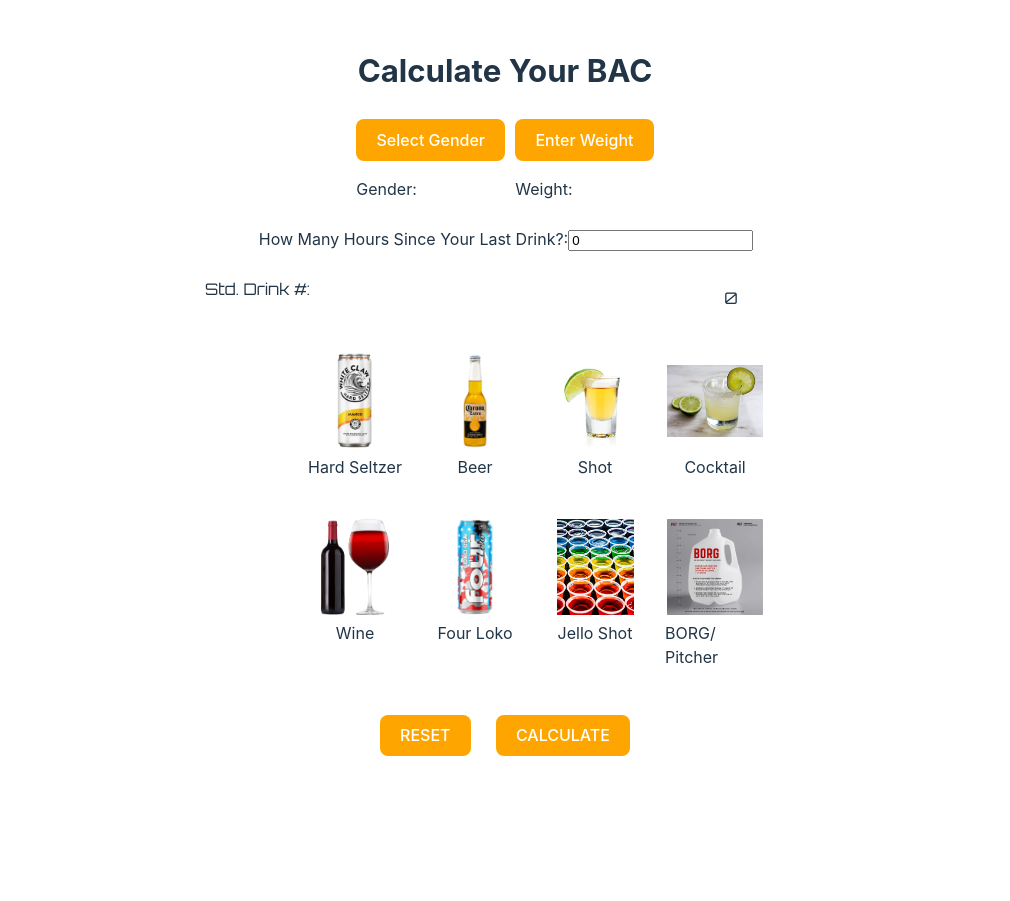
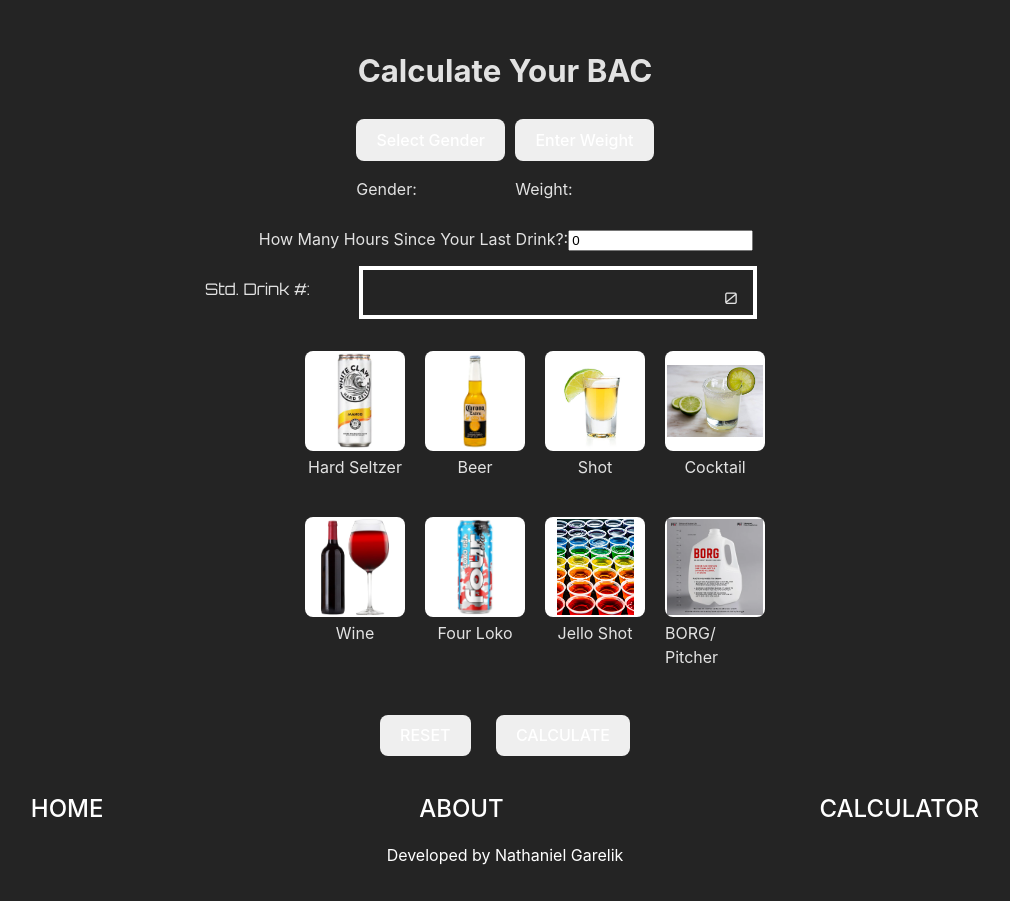
Before and after one commit to nategarelik/Am-I-Drunk-RN-, a React (Vite) app in the folder BAC_CALC/: page /Calculator in a window 1280 px wide. Shown: the whole page, without its empty margins (135-1145 px from the left). Built offline with nearby package versions, Linux system fonts and the light colour scheme.

Commit message:
BAC resets

```diff
--- a/BAC_CALC/src/Components/Calculator/Calculator.jsx
+++ b/BAC_CALC/src/Components/Calculator/Calculator.jsx
@@ -1,4 +1,4 @@
-import React, { useState, useContext} from 'react';
+import React, { useState, useEffect, useContext} from 'react';
 import CalculatorButton from './CalculatorButton';
 import './calculator.css'
 import GenderButt from './GenderButt';
@@ -34,6 +34,10 @@
   const [showWeightPopup, setShowWeightPopup] = useState(false);
   const [BorgDisplay, setBorgDisplay] = useState('none')
 
+  useEffect(() => {
+    setBAC(0);
+    // Any other initialization logic can go here
+  }, []);
 
   const handleAdd = (value) => {
       setStandardDrinkNum(prevDrinkNum => prevDrinkNum + value);
--- a/BAC_CALC/src/index.css
+++ b/BAC_CALC/src/index.css
@@ -47,16 +47,3 @@
 button:focus-visible {
   outline: 4px auto -webkit-focus-ring-color;
 }
-
-@media (prefers-color-scheme: light) {
-  :root {
-    color: #213547;
-    background-color: #ffffff;
-  }
-  a:hover {
-    color: black;
-  }
-  button {
-    background-color: orange;
-  }
-}
```
Also changed, not shown: BAC_CALC/src/assets/drinkPhotos/beerPic.jpg (added), 6 other files (tests, documents, lock files or other folders).
